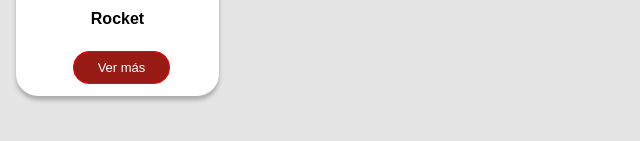
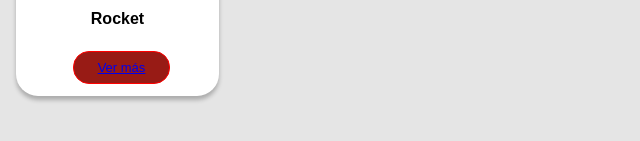
Before and after one commit to dilan987/parcialweb, a plain HTML site: page Parcial-web1/index2.html in a window 1280 px wide. Shown: the part 329-470 px from the top of the page, 0-640 px from the left. Drawn offline with Linux system fonts and the light colour scheme.

Commit message:
conexiones

```diff
--- a/Parcial-web1/index2.html
+++ b/Parcial-web1/index2.html
@@ -18,7 +18,7 @@
     <div class="heroe">
         <img src="./img/rocket.jpg">
             <a class="info"> Rocket </a>
-            <a class="entradas fill bond2"> Ver más</a>
+            <div class="entradas fill bond2"><a href="index3.html" title="Mi enlace2"> Ver más </a></div>
 
     </div>
 </body>
```
Also changed, not shown: Parcial-web1/index.html (+2 -1 lines).
